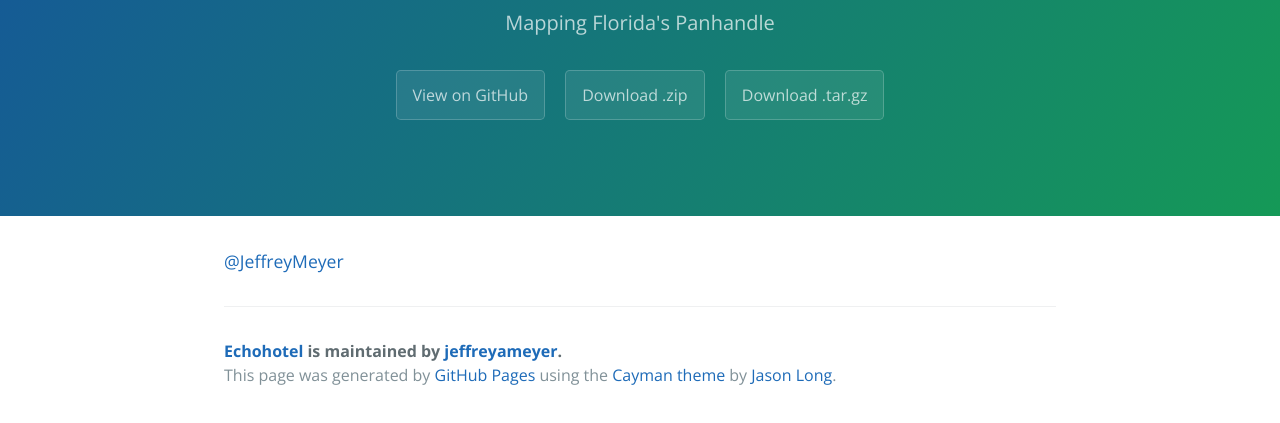
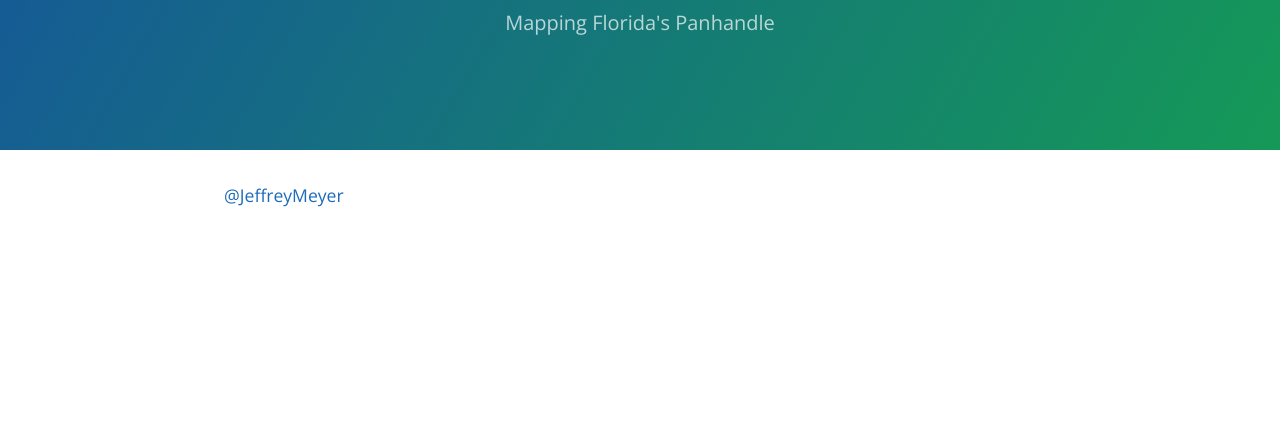
Before and after one commit to jeffreyameyer/echohotel, a plain HTML site: page index.html in a window 1280 px wide. Shown: the part 167-590 px from the top of the page. Drawn offline with nearby package versions, Linux system fonts and the light colour scheme.

Commit message:
Update index.html

```diff
--- a/index.html
+++ b/index.html
@@ -13,19 +13,10 @@
     <section class="page-header">
       <h1 class="project-name">Echohotel</h1>
       <h2 class="project-tagline">Mapping Florida&#39;s Panhandle</h2>
-      <a href="https://github.com/jeffreyameyer/echohotel" class="btn">View on GitHub</a>
-      <a href="https://github.com/jeffreyameyer/echohotel/zipball/master" class="btn">Download .zip</a>
-      <a href="https://github.com/jeffreyameyer/echohotel/tarball/master" class="btn">Download .tar.gz</a>
     </section>
 
     <section class="main-content">
       <p><a class="user-mention" data-hovercard-type="user" data-hovercard-url="/users/JeffreyMeyer/hovercard" data-octo-click="hovercard-link-click" data-octo-dimensions="link_type:self" href="https://github.com/JeffreyMeyer">@JeffreyMeyer</a></p>
-
-      <footer class="site-footer">
-        <span class="site-footer-owner"><a href="https://github.com/jeffreyameyer/echohotel">Echohotel</a> is maintained by <a href="https://github.com/jeffreyameyer">jeffreyameyer</a>.</span>
-
-        <span class="site-footer-credits">This page was generated by <a href="https://pages.github.com">GitHub Pages</a> using the <a href="https://github.com/jasonlong/cayman-theme">Cayman theme</a> by <a href="https://twitter.com/jasonlong">Jason Long</a>.</span>
-      </footer>
 
     </section>
 
```
